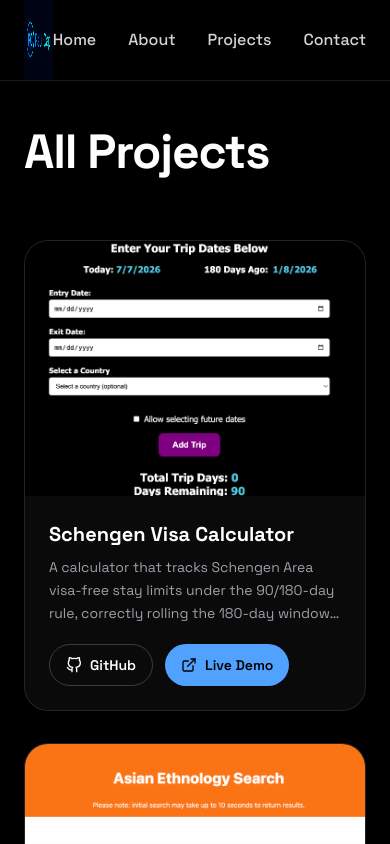
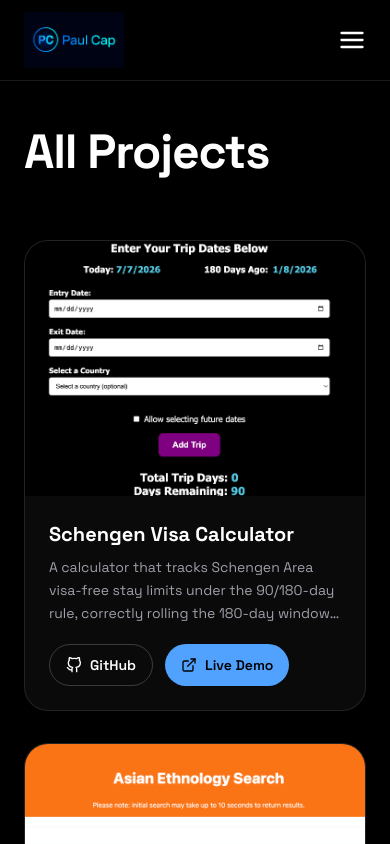
Before and after one commit to paulcap510/pcapdev-portfolio, a Next.js app: page /projects in a window 390 px wide. Shown: the top 844 px of the page. Built offline with nearby package versions, Linux system fonts and the light colour scheme.

Commit message:
Updated hamburger

```diff
--- a/components/Navbar.tsx
+++ b/components/Navbar.tsx
@@ -1,48 +1,55 @@
+"use client";
 
 import Image from "next/image";
+import { useState } from "react";
+import { FiMenu, FiX } from "react-icons/fi";
 
 export default function Navbar() {
+  const [isOpen, setIsOpen] = useState(false);
+
+  const links = [
+    { href: "/#home", label: "Home" },
+    { href: "/#about", label: "About" },
+    { href: "/#projects", label: "Projects" },
+    { href: "/#contact", label: "Contact" },
+  ];
+
   return (
+    <>
       <nav className="fixed top-0 left-0 w-full z-50 bg-black/70 backdrop-blur-md border-b border-white/10">
         <div className="max-w-6xl mx-auto px-6 sm:px-12 h-20 flex items-center justify-between">
-
-        <a href="/" className="group relative inline-block transition-transform duration-300 hover:-translate-y-1">
+          <a href="/#home" className="group relative inline-block transition-transform duration-300 hover:-translate-y-1">
             <div className="absolute inset-0 rounded-full bg-sky-400/0 blur-lg transition-all duration-300 group-hover:bg-sky-400/30 group-hover:scale-125" />
-  <Image
-    src="/logo.png"
-    alt="Paul C. logo"
-    width={200}
-    height={72}
-    className="relative w-auto h-20"
-  />
+            <Image src="/logo.png" alt="Paul C. logo" width={200} height={72} className="relative w-auto h-14 sm:h-20" />
           </a>
 
+          <div className="hidden md:flex items-center gap-8 text-base font-medium text-zinc-300">
+            {links.map((link) => (
+              <a key={link.href} href={link.href} className="group relative inline-block transition-transform duration-300 hover:-translate-y-0.5 hover:text-blue-400">
+                <span className="absolute inset-0 -m-2 rounded-full bg-sky-400/0 blur-md transition-all duration-300 group-hover:bg-sky-400/25" />
+                <span className="relative">{link.label}</span>
+              </a>
+            ))}
+          </div>
 
+          <button onClick={() => setIsOpen(!isOpen)} aria-label="Toggle menu" className="md:hidden relative z-50 text-white">
+            <FiMenu size={28} className={`transition-all duration-300 ${isOpen ? "opacity-0 rotate-90 scale-50" : "opacity-100 rotate-0 scale-100"}`} />
+            <FiX size={28} className={`absolute top-0 left-0 transition-all duration-300 ${isOpen ? "opacity-100 rotate-0 scale-100" : "opacity-0 -rotate-90 scale-50"}`} />
+          </button>
+        </div>
+      </nav>
 
-
-<div className="flex gap-8 text-base font-medium text-zinc-300">
-  <a href="/#home" className="group relative inline-block transition-transform duration-300 hover:-translate-y-1 hover:text-sky-400">
-    <span className="absolute inset-0 -m-2 rounded-full bg-sky-400/0 blur-md transition-all duration-300 group-hover:bg-sky-400/25" />
-    <span className="relative">Home</span>
+      {isOpen && (
+        <div className="md:hidden fixed inset-0 z-40 bg-black">
+          <div className="flex flex-col items-center gap-8 pt-32 text-2xl font-medium">
+            {links.map((link) => (
+              <a key={link.href} href={link.href} onClick={() => setIsOpen(false)} className="text-zinc-300 hover:text-blue-400 transition-colors">
+                {link.label}
               </a>
-  <a href="/#about" className="group relative inline-block transition-transform duration-300 hover:-translate-y-1 hover:text-sky-400">
-    <span className="absolute inset-0 -m-2 rounded-full bg-sky-400/0 blur-md transition-all duration-300 group-hover:bg-sky-400/25" />
-    <span className="relative">About</span>
-  </a>
-  <a href="/#projects" className="group relative inline-block transition-transform duration-300 hover:-translate-y-1 hover:text-sky-400">
-    <span className="absolute inset-0 -m-2 rounded-full bg-sky-400/0 blur-md transition-all duration-300 group-hover:bg-sky-400/25" />
-    <span className="relative">Projects</span>
-  </a>
-  {/* <a href="#wrtiting" className="group relative inline-block transition-transform duration-300 hover:-translate-y-1 hover:text-sky-400">
-    <span className="absolute inset-0 -m-2 rounded-full bg-sky-400/0 blur-md transition-all duration-300 group-hover:bg-sky-400/25" />
-    <span className="relative">Writing</span>
-  </a> */}
-  <a href="#/contact" className="group relative inline-block transition-transform duration-300 hover:-translate-y-1 hover:text-sky-400">
-    <span className="absolute inset-0 -m-2 rounded-full bg-sky-400/0 blur-md transition-all duration-300 group-hover:bg-sky-400/25" />
-    <span className="relative">Contact</span>
-  </a>
+            ))}
           </div>
         </div>
-    </nav>
+      )}
+    </>
   );
 }
```
Lines whose indentation alone changed are shown as unchanged.
